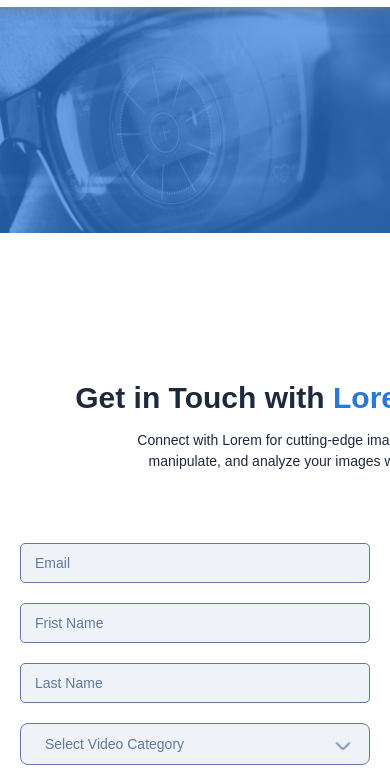
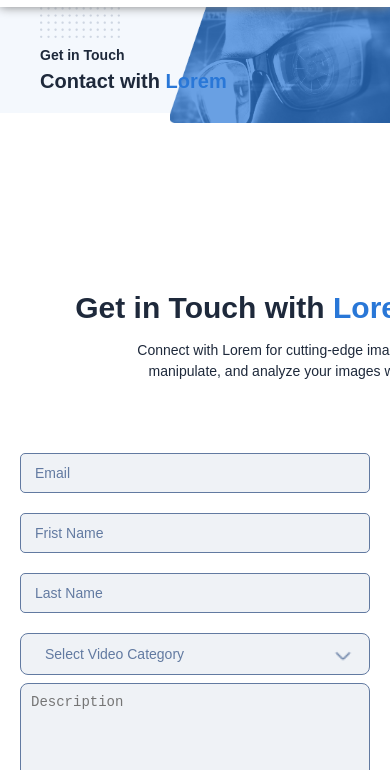
Before and after one commit to zahraeghlimii/WebSite_Landing, a plain HTML site: page blog.html in a window 390 px wide. Shown: the part 67-837 px from the top of the page. Drawn offline with nearby package versions, Linux system fonts and the light colour scheme.

Commit message:
responsive main-hero page:about,blog

```diff
--- a/style/components/about/_main-hero.scss
+++ b/style/components/about/_main-hero.scss
@@ -27,6 +27,7 @@
     }
   }
   .main-img {
+    position: relative;
     img {
       position: absolute;
       right: 0;
@@ -36,3 +37,93 @@
     }
   }
 }
+
+@media screen and (max-width: 1400px){
+  .main-hero{
+    position: relative;
+    left: 0;
+    height: 180px;
+    .main-img {
+      position: relative;
+      img {
+        position: absolute;
+        right: 0;
+        height: 200px;
+        width: 530px;
+      }
+    }
+    .main-text {
+      position: relative;
+      z-index: 10;
+      margin-left: 50px;
+      h1{
+        font-size: 36px;
+      }
+      h4{
+        font-size: 20px;
+      }
+      img{
+        width: 100px;
+      }
+    }
+  }
+}
+@media screen and (max-width: 900px) {
+  .main-hero{
+    position: relative;
+    left: 0;
+    height: 110px;
+    .main-img {
+      position: relative;
+      img {
+        position: absolute;
+        right: 0;
+        height: 130px;
+        width: 300px;
+      }
+    }
+    .main-text {
+      position: relative;
+      z-index: 10;
+      h1{
+        font-size: 22px;
+      }
+      h4{
+        font-size: 16px;
+      }
+      img{
+        width: 80px;
+      }
+    }
+  }
+
+}
+@media screen and (max-width: 800px){
+.main-hero{
+  .main-img {
+    position: relative;
+    img {
+      position: absolute;
+      right: 0;
+      object-fit: cover;
+      height: 120px;
+      width: 220px;
+    }
+  }
+  .main-text {
+    position: relative;
+    z-index: 10;
+
+    margin-left: 40px;
+    h1{
+      font-size: 20px;
+    }
+    h4{
+      font-size: 14px;
+    }
+    img{
+      width: 80px;
+    }
+  }
+}
+}
--- a/style/components/blog/_box-form.scss
+++ b/style/components/blog/_box-form.scss
@@ -260,3 +260,6 @@ button{
     opacity: 1;
   }
 }
+@media (min-width: 1920px) {
+
+}
--- a/style/components/home/_footer.scss
+++ b/style/components/home/_footer.scss
@@ -93,3 +93,12 @@ footer {
     }
   }
 }
+
+@media (max-width:768px){
+  .footer-links{
+    a{
+      color: red;
+      font-size: 10px;
+    }
+  }
+}
--- a/style/components/home/_header.scss
+++ b/style/components/home/_header.scss
@@ -213,5 +213,3 @@ header {
     }
   }
 }
-@container header (width > 400px) {
-}
--- a/style/components/home/_introduce.scss
+++ b/style/components/home/_introduce.scss
@@ -92,3 +92,9 @@
     border-right: 2px solid $blue-light;
     border-top: 2px solid $blue-light;
   }
+  @media screen and (min-width: 992px){
+    .box-introduce{
+      width: 700px;
+      border: 2px solid;
+    }
+  }
```
Also changed, not shown: imgs/header/hero-technology.svg (added), style/about.css, style/blog.css, style/components/home/_main-hero.scss (indentation only), style/style.css, 3 other files.
